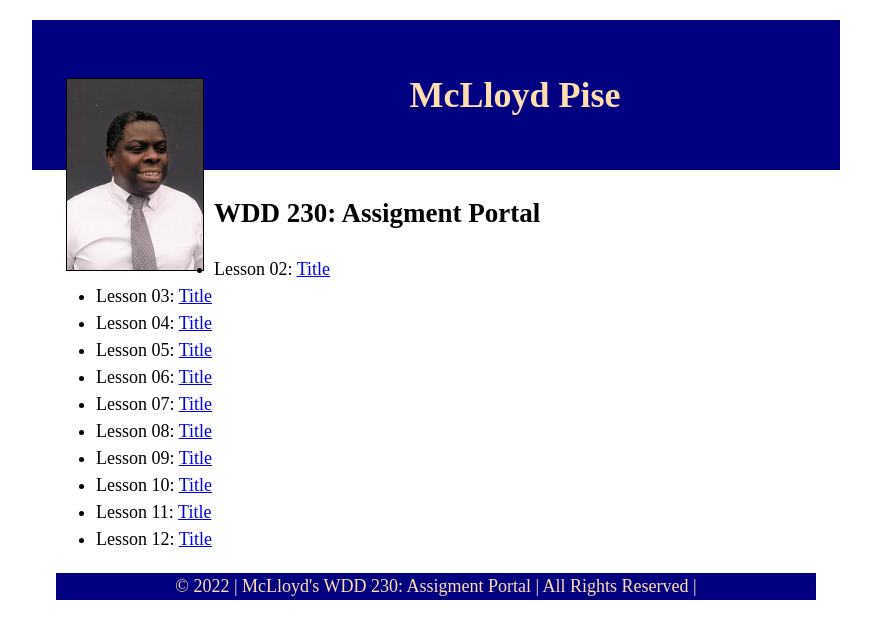
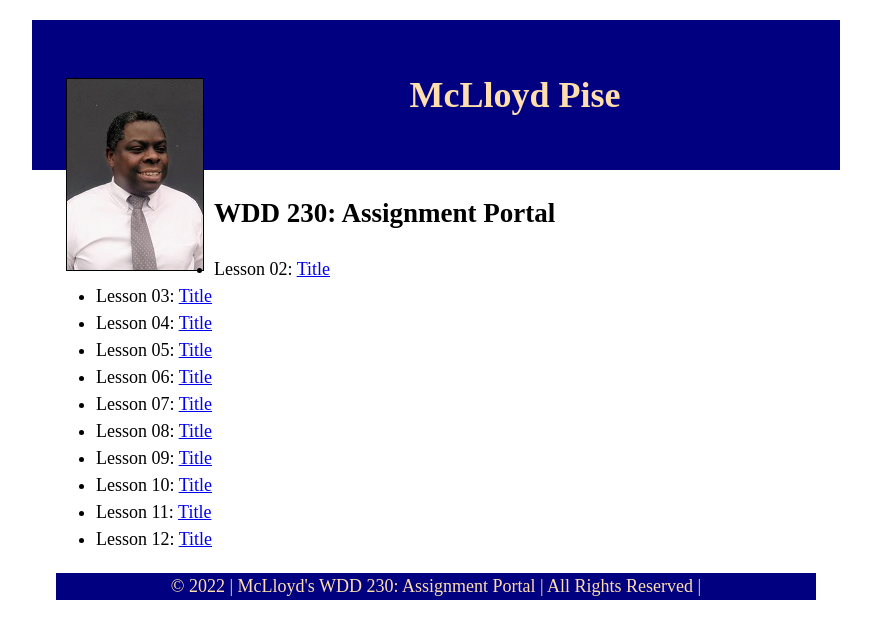
Before and after one commit to mclloydp/wdd230_2022, a plain HTML site: page index.htm in a window 1280 px wide. Shown: the whole page, without its empty margins (204-1075 px from the left). Drawn offline with Linux system fonts and the light colour scheme.

Commit message:
assigment portal

```diff
--- a/index.htm
+++ b/index.htm
@@ -4,8 +4,8 @@
     <meta charset="UTF-8">
     <meta http-equiv="X-UA-Compatible" content="IE=edge">
     <meta name="viewport" content="width=device-width, initial-scale=1.0">
-    <title>McLloyd's WDD 230: Assigment Portal</title>
-    <meta name="descrioption" content="McLloyd's WDD 230: Assigment Portal at BYUI online course">
+    <title>McLloyd's WDD 230: Assignment Portal</title>
+    <meta name="descrioption" content="McLloyd's WDD 230: Assignment Portal at BYUI online course">
     <link href="styles/main.css" rel="stylesheet">
 </head>
 <body>
@@ -14,7 +14,7 @@
      McLloyd Pise
 </h1>
     </header>
-    <nav><h2>WDD 230: Assigment Portal</h2>
+    <nav><h2>WDD 230: Assignment Portal</h2>
 
         <ul>
         <li>Lesson 02: <a href="#">Title</a></li>
@@ -37,7 +37,7 @@
         </section>
     </main>
     <footer>
-&copy; 2022 | McLloyd's WDD 230: Assigment Portal | All Rights Reserved |
+&copy; 2022 | McLloyd's WDD 230: Assignment Portal | All Rights Reserved |
     </footer>
 
 </body>
```
